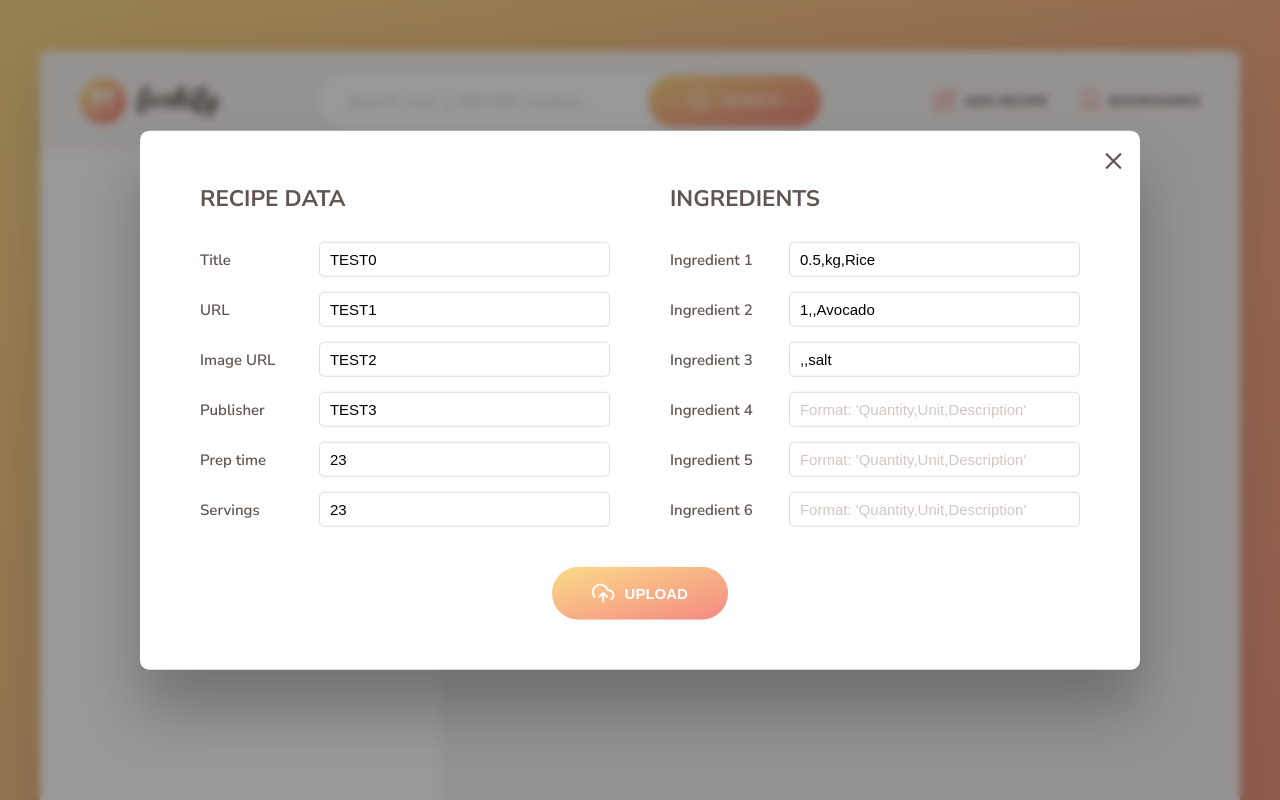
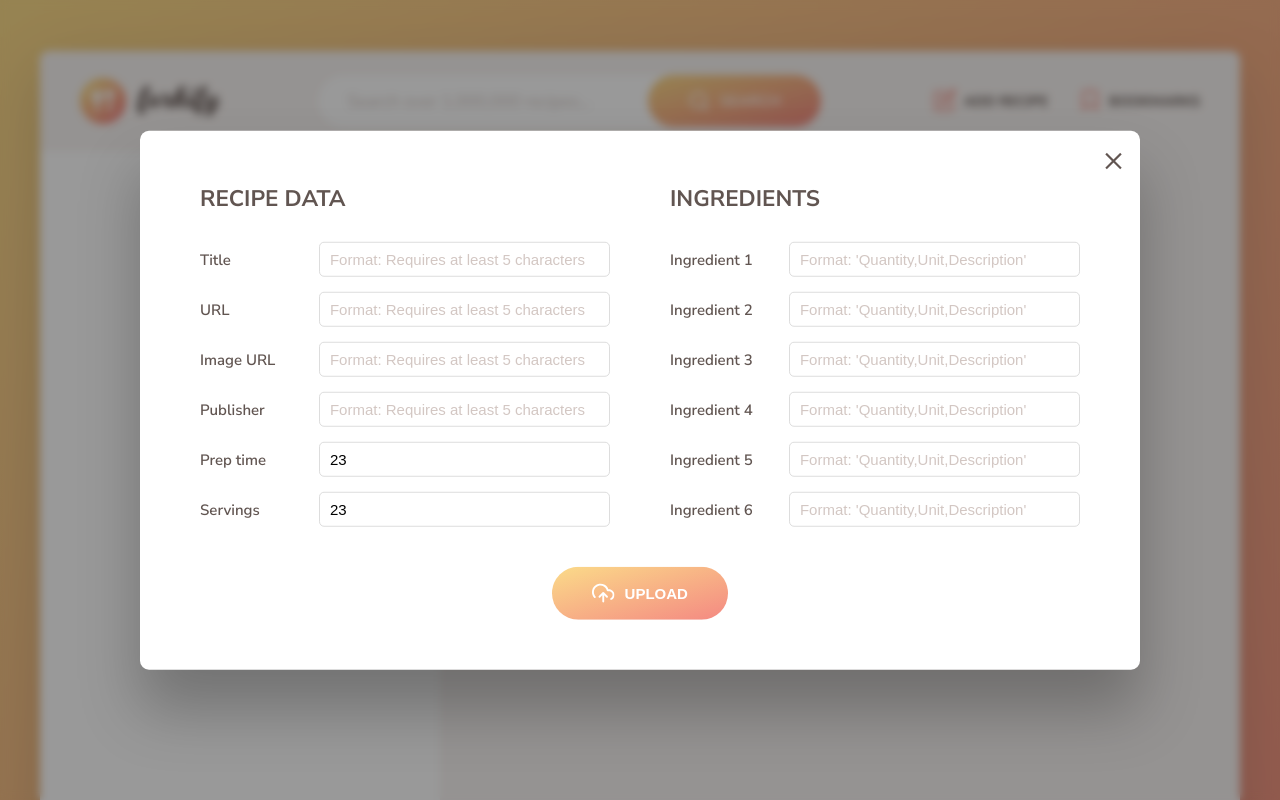
Before and after one commit to SamuelAmphoux/forkify, a website built with Parcel: page index.html in a window 1280 px wide. Both pictures are taken after a click on the button "ADD RECIPE". Shown: the top 800 px of the page. Built offline with nearby package versions, Linux system fonts and the light colour scheme; files whose address does not match are found by name.

Commit message:
chore: add comments to functions and remove litter

```diff
--- a/index.html
+++ b/index.html
@@ -263,13 +263,33 @@
         <div class="upload__column">
           <h3 class="upload__heading">Recipe data</h3>
           <label>Title</label>
-          <input value="TEST0" required name="title" type="text" />
+          <input
+            placeholder="Format: Requires at least 5 characters"
+            required
+            name="title"
+            type="text"
+          />
           <label>URL</label>
-          <input value="TEST1" required name="sourceUrl" type="text" />
+          <input
+            placeholder="Format: Requires at least 5 characters"
+            required
+            name="sourceUrl"
+            type="text"
+          />
           <label>Image URL</label>
-          <input value="TEST2" required name="image" type="text" />
+          <input
+            placeholder="Format: Requires at least 5 characters"
+            required
+            name="image"
+            type="text"
+          />
           <label>Publisher</label>
-          <input value="TEST3" required name="publisher" type="text" />
+          <input
+            placeholder="Format: Requires at least 5 characters"
+            required
+            name="publisher"
+            type="text"
+          />
           <label>Prep time</label>
           <input value="23" required name="cookingTime" type="number" />
           <label>Servings</label>
@@ -280,7 +300,6 @@
           <h3 class="upload__heading">Ingredients</h3>
           <label>Ingredient 1</label>
           <input
-            value="0.5,kg,Rice"
             type="text"
             required
             name="ingredient-1"
@@ -288,14 +307,12 @@
           />
           <label>Ingredient 2</label>
           <input
-            value="1,,Avocado"
             type="text"
             name="ingredient-2"
             placeholder="Format: 'Quantity,Unit,Description'"
           />
           <label>Ingredient 3</label>
           <input
-            value=",,salt"
             type="text"
             name="ingredient-3"
             placeholder="Format: 'Quantity,Unit,Description'"
--- a/src/js/controller.js
+++ b/src/js/controller.js
@@ -10,9 +10,12 @@ import addRecipeView from './views/addRecipeView';
 import 'core-js/stable';
 import 'regenerator-runtime/runtime';
 
-if (module.hot) {
-  module.hot.accept();
-}
+/**
+ For dev purpose
+*/
+// if (module.hot) {
+//   module.hot.accept();
+// }
 
 const controlRecipes = async function () {
   try {
@@ -121,6 +124,7 @@ const controlAddRecipe = async function (newRecipe) {
   }
 };
 
+// Initiates all the subscriber/publisher relations
 const init = function () {
   bookmarksView.addHandlerRender(controlBookmarks);
   recipeView.addHandlerRender(controlRecipes);
@@ -131,5 +135,3 @@ const init = function () {
   addRecipeView.addHandlerUploadRecipe(controlAddRecipe);
 };
 init();
-
-searchView.getQuery();
--- a/src/js/helpers.js
+++ b/src/js/helpers.js
@@ -1,5 +1,6 @@
 import { TIMEOUT_SEC } from './config';
 
+// Timer helper function to avoid unending request to the API
 const timeout = function (s) {
   return new Promise(function (_, reject) {
     setTimeout(function () {
@@ -8,6 +9,11 @@ const timeout = function (s) {
   });
 };
 
+/**
+ * @param {String} url
+ * @param {Object} uploadData The data to upload (e.g. the user's recipe)
+ * @returns {undefined}
+ */
 export const AJAX = async function (url, uploadData = undefined) {
   try {
     const fetchPro = uploadData
```
Also changed, not shown: src/js/views/View.js (+16 -0 lines).
